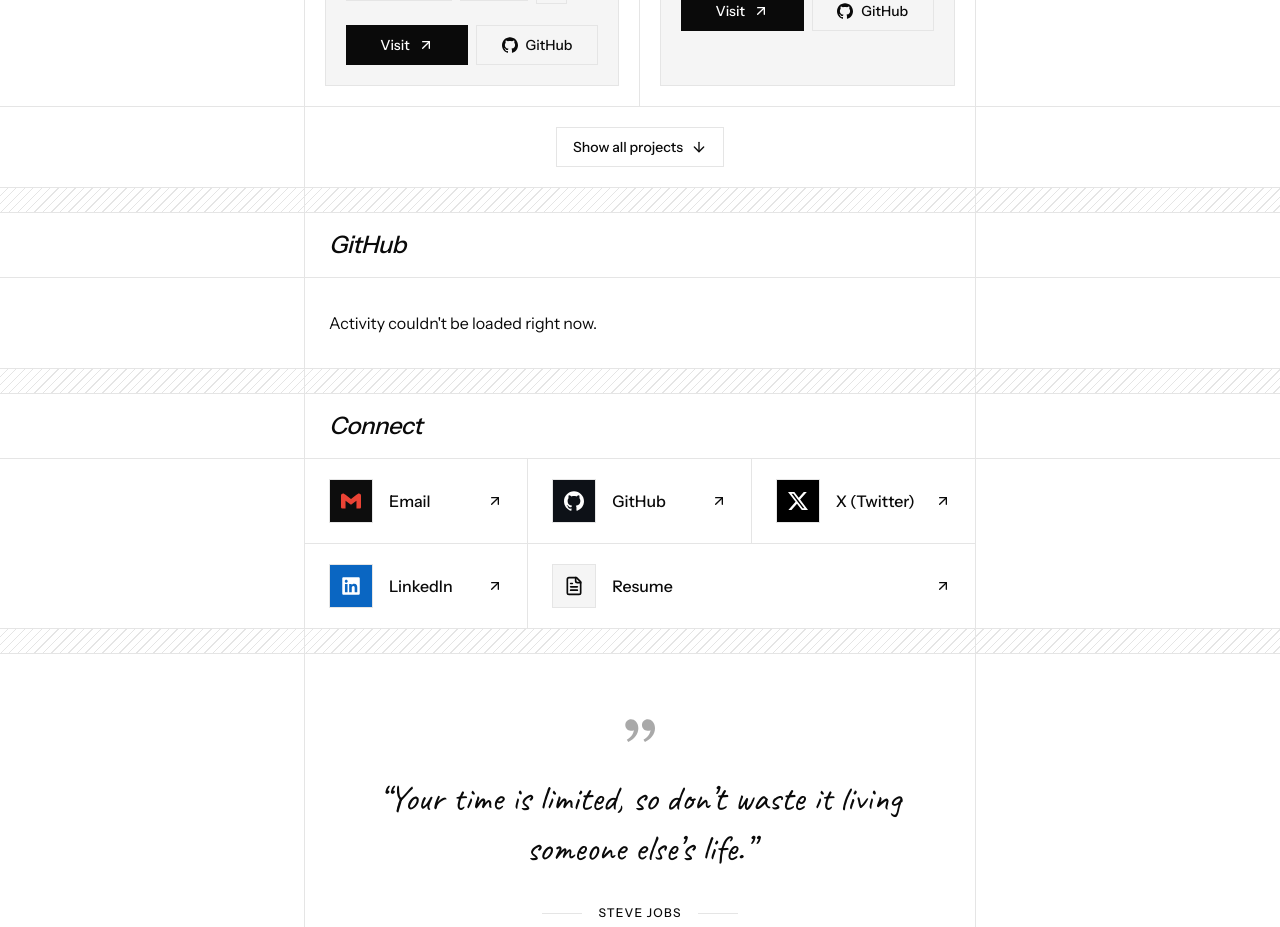
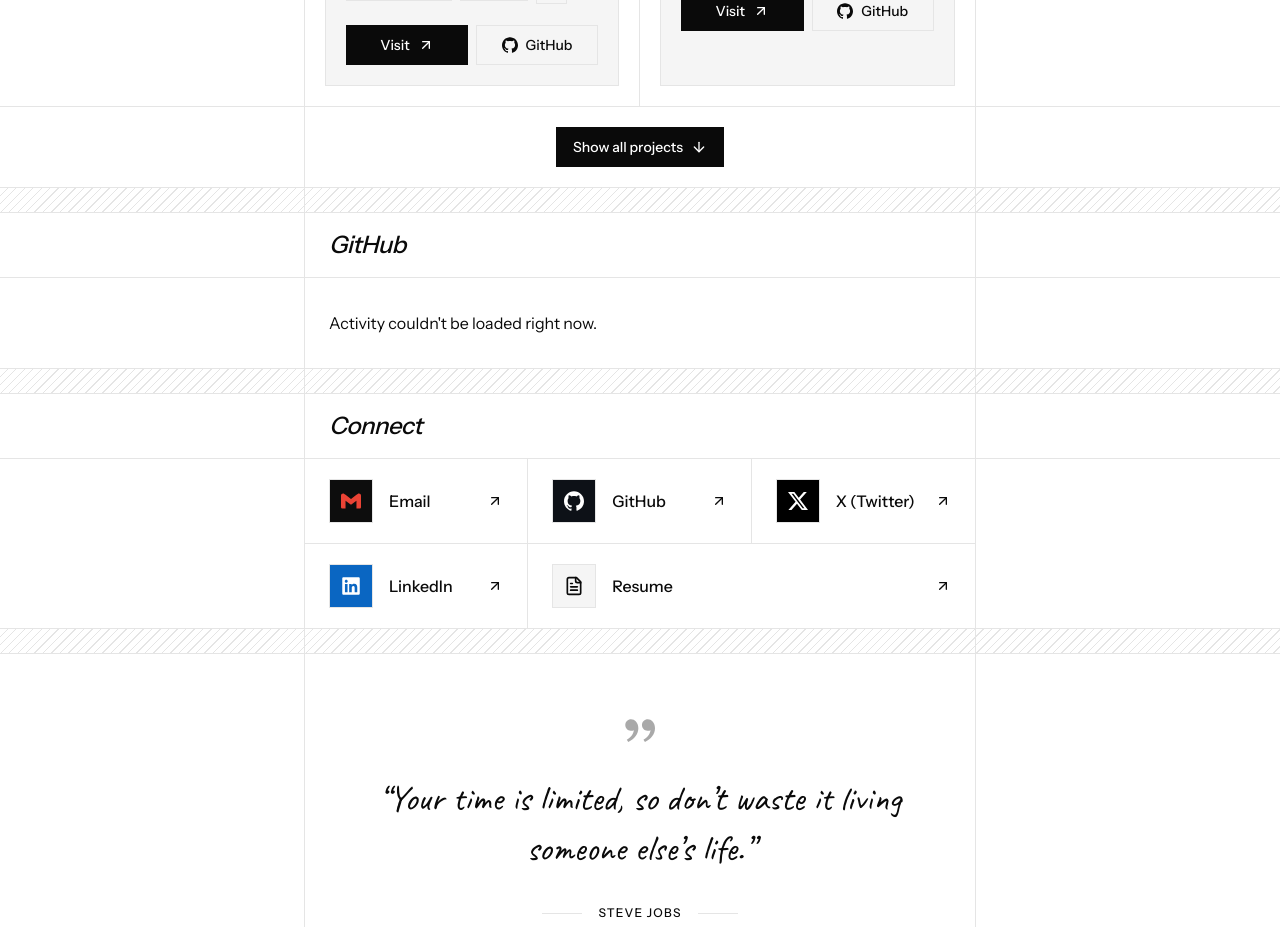
Before and after one commit to Akhilesh-Singh-0/akhilesh.dev, a Next.js app: page / in a window 1280 px wide. Shown: the part 2100-3027 px from the top of the page. Built offline with nearby package versions, Linux system fonts and the light colour scheme.

Commit message:
fix: improve show all projects button contrast

```diff
--- a/components/layout/cardGrid.tsx
+++ b/components/layout/cardGrid.tsx
@@ -52,7 +52,7 @@ export function CardGrid({
 
       {items.length > initial ? (
         <Band innerClassName="flex justify-center px-6 py-5">
-          <Button variant="secondary" onClick={() => setExpanded((e) => !e)}>
+          <Button variant="primary" onClick={() => setExpanded((e) => !e)}>
             {expanded ? lessLabel : moreLabel}
             {expanded ? (
               <LuArrowUp className="size-4" aria-hidden />
```
